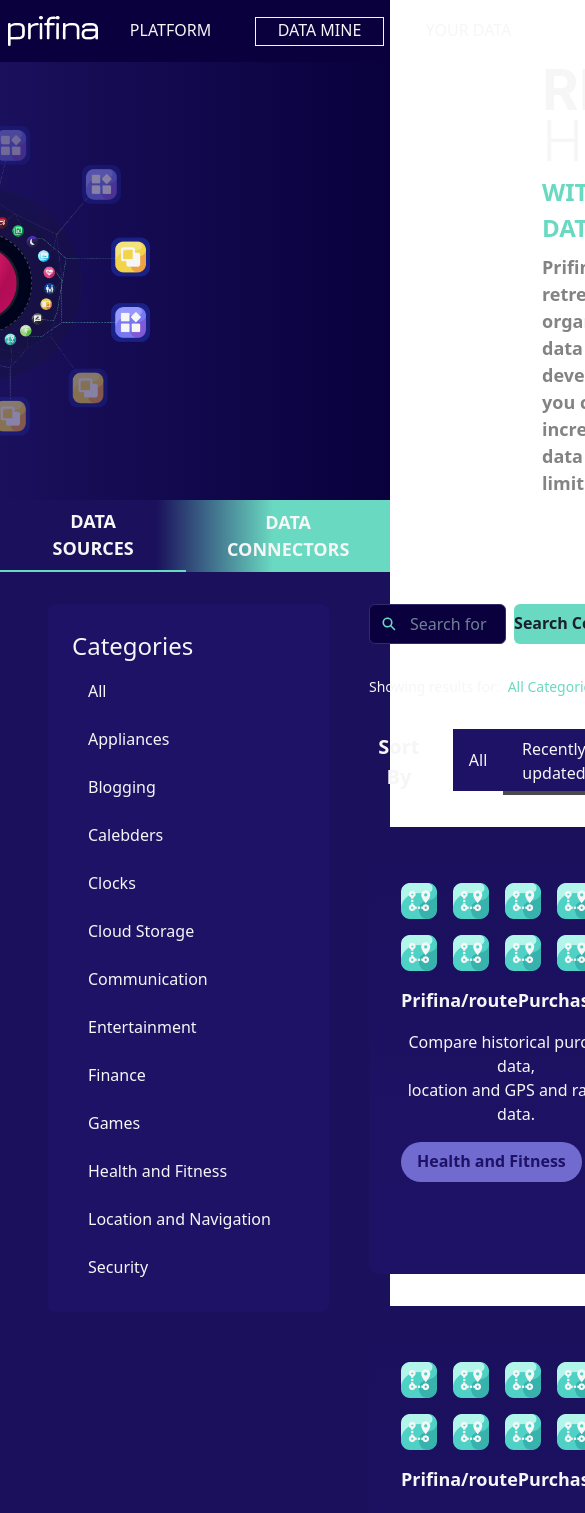
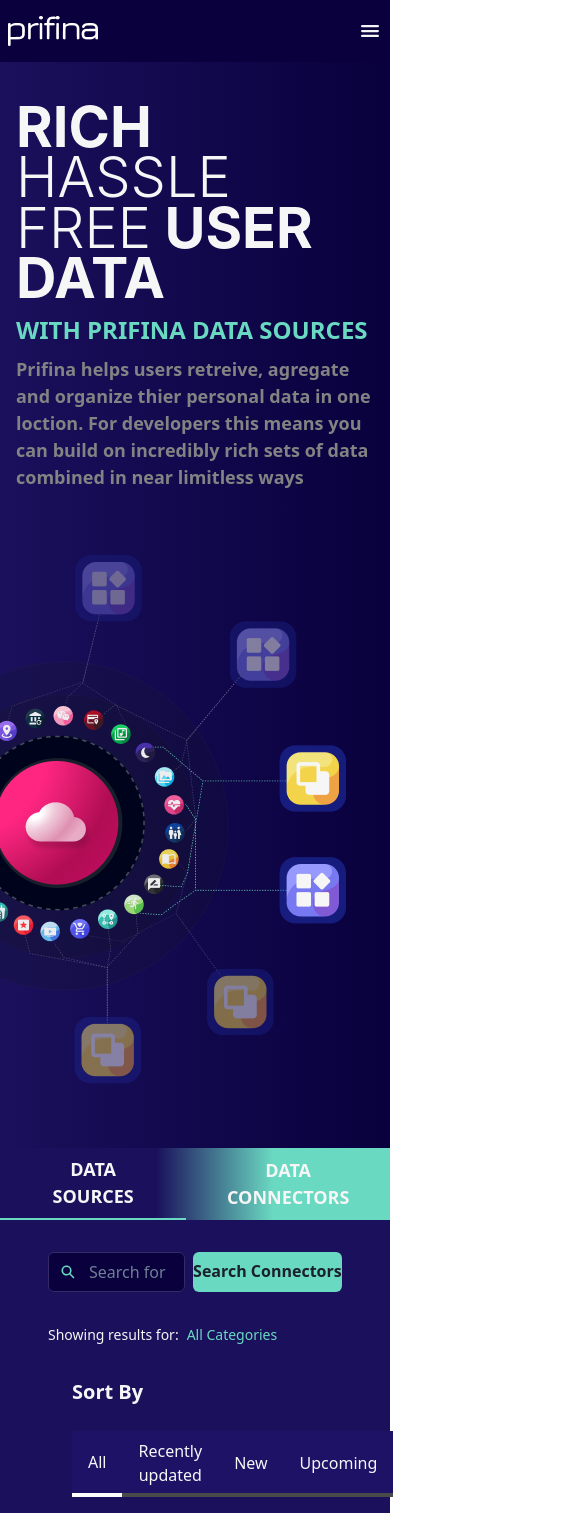
Before and after one commit to polymahh/data-mine, a React (Create React App) app: page /data-connectors in a window 390 px wide. Shown: the top 1513 px of the page, 585 px wide, since content can reach past the window. Built offline with nearby package versions, Linux system fonts and the light colour scheme.

Commit message:
header fixed pos ,mobile resposive still need work

```diff
--- a/src/component/DataToggle.tsx
+++ b/src/component/DataToggle.tsx
@@ -15,10 +15,11 @@
         variant="unstyled"
         color={"whiteText"}
         bgGradient="linear(to-r, bgLight 40%, primary 70%)"
-        m="auto"
         onChange={(index) => setTabIndex(index)}
       >
-        <TabList maxW={"container.xl"} mx={"auto"}>
+        <TabList
+        // maxW={"container.xl"} mx={"auto"}
+        >
           <Tab
             px={10}
             fontSize={"lg"}
--- a/src/component/DataWrapper.tsx
+++ b/src/component/DataWrapper.tsx
@@ -17,8 +17,8 @@
       <DataToggle />
       <Box width={"full"}>
         <HStack
-          maxW={"container.xl"}
-          mx={"auto"}
+          // maxW={"container.xl"}
+          // mx={"auto"}
           py={"8"}
           px={"12"}
           spacing={"10"}
--- a/src/component/Header.tsx
+++ b/src/component/Header.tsx
@@ -1,24 +1,48 @@
-import { HStack, Button, chakra, Box } from "@chakra-ui/react";
+import {
+  HStack,
+  Button,
+  chakra,
+  Box,
+  Flex,
+  useDisclosure,
+  Icon,
+  IconButton,
+} from "@chakra-ui/react";
+import { IoMenu } from "react-icons/io5";
+import { useRef } from "react";
 
 const Header = () => {
+  const { isOpen, onOpen, onClose } = useDisclosure();
+  // const btnRef = useRef<HTMLDivElement>();
   return (
-    <Box as="header" bg="bgDark" width={"full"}>
+    <Box as="header" bg="bgDark" width={"full"} position={"fixed"} zIndex={100}>
       <HStack
         justifyContent={"space-between"}
         px={[2, 4, 4, 16]}
         py={4}
-        maxW={"container.xl"}
+        // maxW={"container.xl"}
+        width={"full"}
         m="auto"
       >
         <chakra.img src="logo.png" />
-        <HStack as={"nav"} spacing={5}>
+        <IconButton
+          variant={"square"}
+          fontSize={"2xl"}
+          minW={"fit-content"}
+          onClick={onOpen}
+          aria-label="Menu"
+          icon={<IoMenu />}
+          display={["block", "block", "none"]}
+        />
+
+        <Flex as={"nav"} gap={5} display={["none", "none", "flex"]}>
           <Button variant="square">PLATFORM</Button>
           <Button variant="square" border="1px">
             DATA MINE
           </Button>
           <Button variant="square">YOUR DATA</Button>
           <Button variant="square">SLACK</Button>
-        </HStack>
+        </Flex>
       </HStack>
     </Box>
   );
--- a/src/component/Sidebar.tsx
+++ b/src/component/Sidebar.tsx
@@ -2,7 +2,13 @@
 
 const Sidebar = () => {
   return (
-    <VStack alignItems={"start"} bg={"bgItem"} p={"6"} borderRadius={"8px"}>
+    <VStack
+      alignItems={"start"}
+      bg={"bgItem"}
+      p={"6"}
+      borderRadius={"8px"}
+      display={["none", "none", "flex"]}
+    >
       <Text color={"whiteText"} fontSize="24px" textAlign={"left"}>
         Categories
       </Text>
--- a/src/component/Sortby.tsx
+++ b/src/component/Sortby.tsx
@@ -1,4 +1,12 @@
-import { Button, HStack, Tab, TabList, Tabs, Text } from "@chakra-ui/react";
+import {
+  Button,
+  HStack,
+  Tab,
+  TabList,
+  Tabs,
+  Text,
+  Wrap,
+} from "@chakra-ui/react";
 import DataContext from "../contexts/DataContext";
 import { useContext } from "react";
 
@@ -6,7 +14,7 @@
   const { tabIndex } = useContext(DataContext);
 
   return (
-    <HStack color={"whiteText"} spacing={6}>
+    <Wrap color={"whiteText"} spacing={6} pl={6}>
       <Text fontSize="xl" fontWeight={600}>
         Sort By
       </Text>
@@ -64,7 +72,7 @@
       >
         {tabIndex ? "Request Connector" : "Request Data Source"}
       </Button>
-    </HStack>
+    </Wrap>
   );
 };
 export default Sortby;
--- a/src/pages/data-connectors/component/Hero.tsx
+++ b/src/pages/data-connectors/component/Hero.tsx
@@ -1,20 +1,33 @@
-import { Box, Heading, HStack, Image, Text, VStack } from "@chakra-ui/react";
+import { Box, Flex, Heading, Image, Text, VStack } from "@chakra-ui/react";
 
 const Hero = () => {
   return (
-    <Box width={"full"} bgGradient="linear(to-r, bgLight, bgDark)">
-      <HStack
-        maxW={"container.xl"}
-        pr={32}
-        m={"auto"}
+    <Box
+      width={"full"}
+      bgGradient="linear(to-r, bgLight, bgDark)"
+      style={{ marginTop: "62px" }}
+    >
+      <Flex
+        // maxW={"container.xl"}
+        pr={[4, 10, 12, 40]}
         justifyContent={"space-between"}
+        alignItems={"center"}
+        direction={{ base: "column-reverse", md: "row" }}
       >
-        <Image src="./data_connectors_graphic.png" py={16} ml={-28} />
+        <Image
+          src="./data_connectors_graphic.png"
+          py={16}
+          alignSelf={"start"}
+        />
 
-        <VStack color={"whiteText"} alignItems={"flex-start"} pl={96}>
+        <VStack
+          color={"whiteText"}
+          alignItems={"flex-start"}
+          pl={[4, 10, 12]}
+          pt={10}
+        >
           <Heading
             size="2xl"
-            noOfLines={2}
             fontSize="56px"
             fontWeight={300}
             textAlign={"left"}
@@ -27,6 +40,7 @@
           </Heading>
           <Text
             fontSize="2xl"
+            noOfLines={4}
             color={"primary"}
             fontWeight={600}
             textAlign={"left"}
@@ -38,13 +52,14 @@
             fontWeight={600}
             color={"grayText"}
             textAlign={"left"}
+            maxW={"400px"}
           >
             Prifina helps users retreive, agregate and organize thier personal
             data in one loction. For developers this means you can build on
             incredibly rich sets of data combined in near limitless ways
           </Text>
         </VStack>
-      </HStack>
+      </Flex>
     </Box>
   );
 };
--- a/src/pages/data-sources/component/Hero.tsx
+++ b/src/pages/data-sources/component/Hero.tsx
@@ -1,13 +1,24 @@
-import { Box, Heading, HStack, Image, Text, VStack } from "@chakra-ui/react";
+import { Box, Flex, Heading, Image, Text, VStack } from "@chakra-ui/react";
 
 const Hero = () => {
   return (
-    <Box width={"full"} bgGradient="linear(to-r, bgDark, bgLight)">
-      <HStack maxW={"container.xl"} pl={32} m={"auto"}>
-        <VStack color={"whiteText"} alignItems={"flex-start"} pr={16}>
+    <Box
+      width={"full"}
+      bgGradient="linear(to-r, bgDark, bgLight) "
+      style={{ marginTop: "62px" }}
+    >
+      <Flex
+        // maxW={"container.xl"}
+        py={14}
+        pl={[4, 4, 4, 32]}
+        gap={8}
+        justifyContent={"space-between"}
+        alignItems={"center"}
+        direction={{ base: "column-reverse", md: "row" }}
+      >
+        <VStack color={"whiteText"} alignItems={"start"} minW={"350px"}>
           <Heading
             size="2xl"
-            noOfLines={2}
             fontSize="56px"
             fontWeight={300}
             textAlign={"left"}
@@ -31,14 +42,19 @@
             fontWeight={600}
             color={"grayText"}
             textAlign={"left"}
+            maxW={"400px"}
           >
             Prifina helps users retreive, agregate and organize thier personal
             data in one loction. For developers this means you can build on
             incredibly rich sets of data combined in near limitless ways
           </Text>
         </VStack>
-        <Image src="./data_source_graphic.png" />
-      </HStack>
+        <Image
+          src="./data_source_graphic.png"
+          pr={[2, 4, 8, 24]}
+          objectFit={"scale-down"}
+        />
+      </Flex>
     </Box>
   );
 };
--- a/src/theme.js
+++ b/src/theme.js
@@ -1,6 +1,7 @@
 import { extendTheme, theme as base } from "@chakra-ui/react";
 
 const theme = extendTheme({
+
     colors:{
         primary: "#6AD9C1",
         hover : "#04B48E",
```
Also changed, not shown: public/data_connectors_graphic.png, public/data_source_graphic.png.
